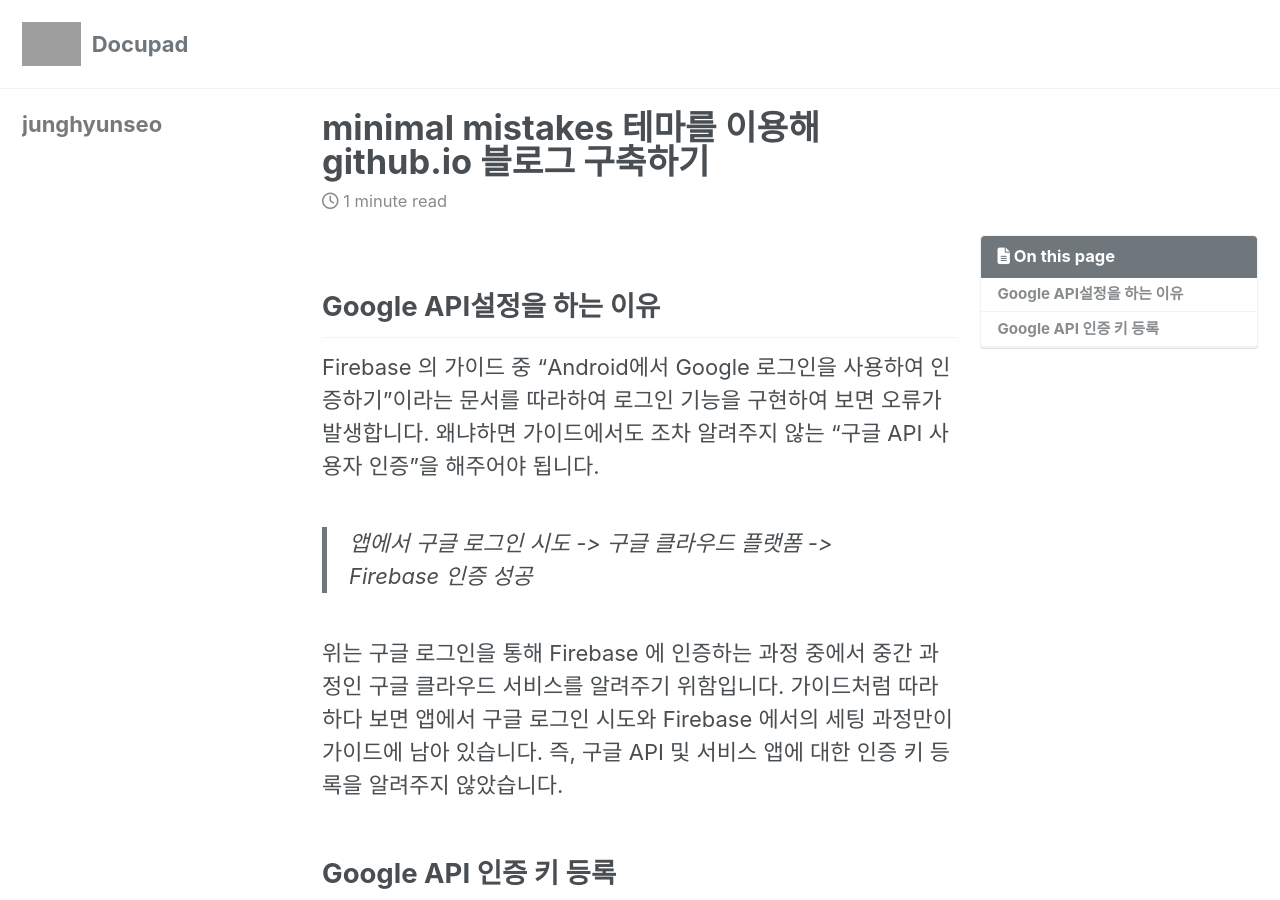
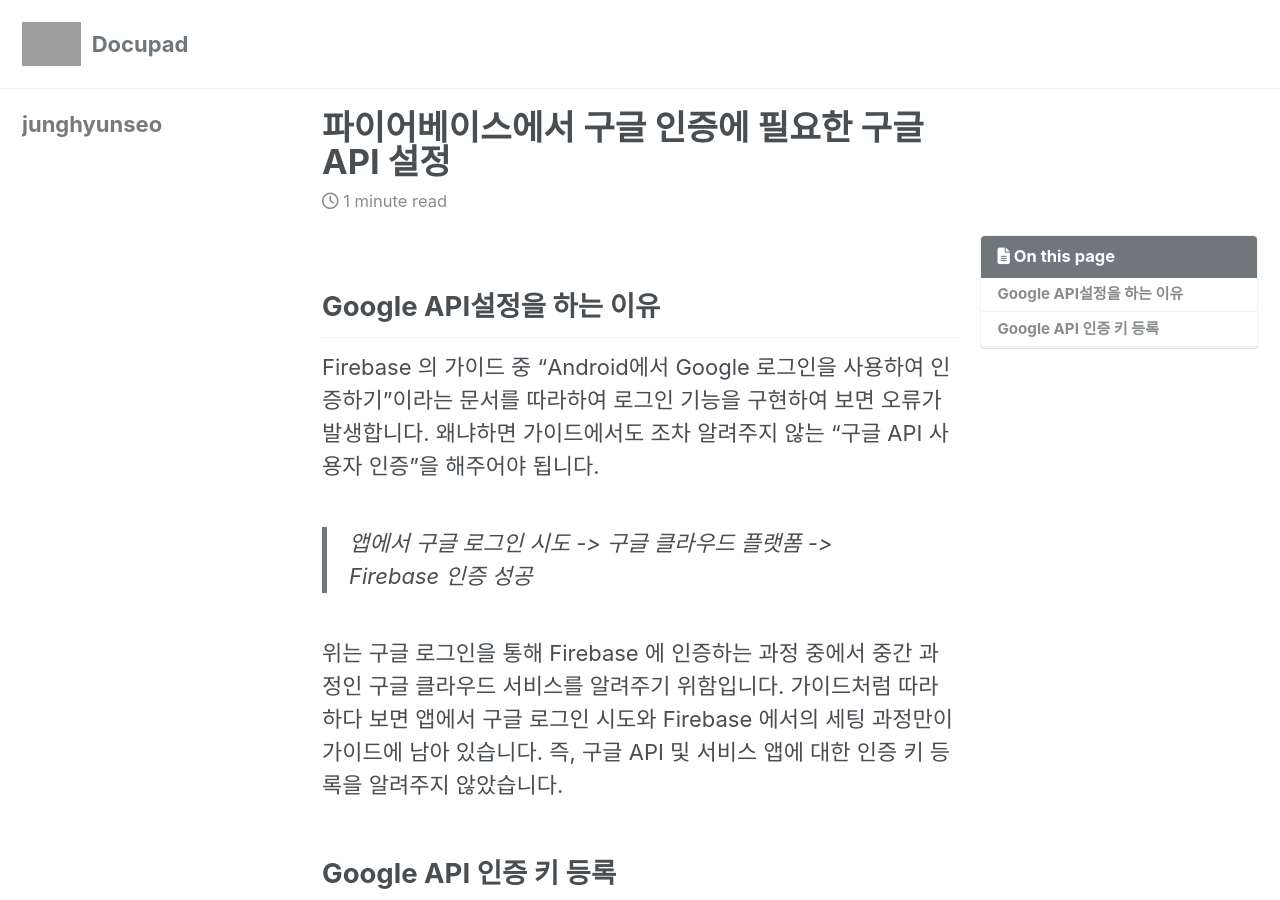
Before and after one commit to junghyunseo0105/docupad, a Jekyll site: the page built from _posts/2019-08-18-파이어베이스에서-구글-인증에-필요한-구글-API-설정.md, in a window 1280 px wide and 900 px high. Built offline with Jekyll 4.4.1, drawn with Linux system fonts in a browser that asks for light colours; cached includes are drawn as plain includes; nearby versions of some CDN libraries; some of the changed text lies outside the part shown; grey boxes are pictures that could not be loaded.

Commit message:
Update 2019-08-18-파이어베이스에서-구글-인증에-필요한-구글-API-설정.md

```diff
--- a/_posts/2019-08-18-파이어베이스에서-구글-인증에-필요한-구글-API-설정.md
+++ b/_posts/2019-08-18-파이어베이스에서-구글-인증에-필요한-구글-API-설정.md
@@ -1,8 +1,7 @@
 ---
-title: "minimal mistakes 테마를 이용해 github.io 블로그 구축하기"
+title: "파이어베이스에서 구글 인증에 필요한 구글 API 설정"
 categories:
-  - blogging
-last_modified_at: 2018-07-01T13:00:00+09:00
+  - firebase
 toc: true
 ---
 
```
